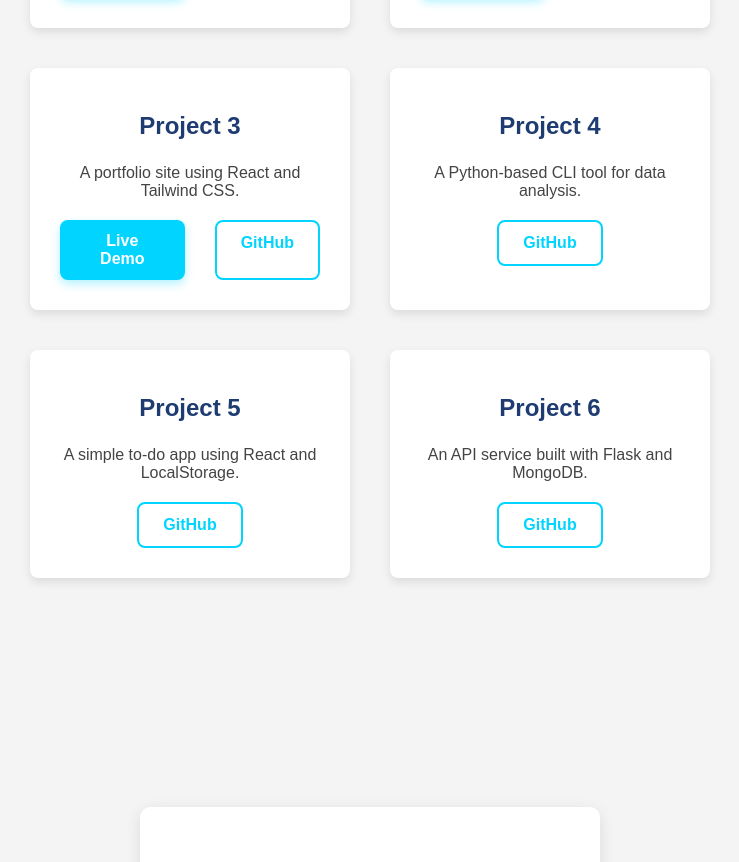
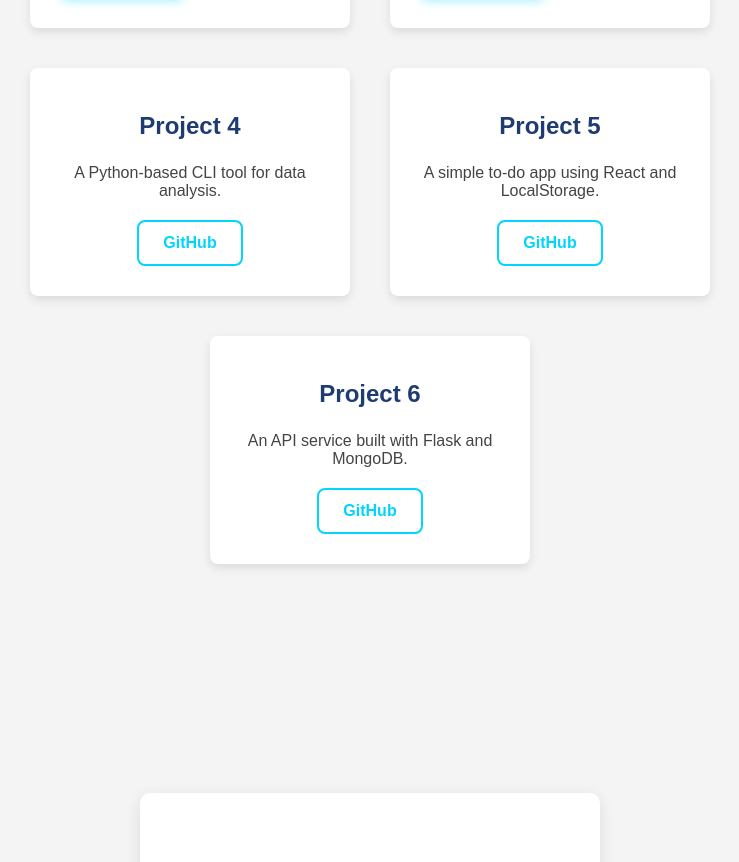
Before and after one commit to hamzas4011/personal-website, a React (Vite) app: page / in a window 1280 px wide. Shown: the part 1792-2654 px from the top of the page, without its empty margins (270-1009 px from the left). Built offline with nearby package versions, Linux system fonts and the light colour scheme.

Commit message:
update projectsData

```diff
--- a/src/projectsData.js
+++ b/src/projectsData.js
@@ -4,20 +4,14 @@ const projects = [
     {
       name: "Project 1",
       description: "A cool web app built with React and Node.js.",
-      liveLink: "https://project1.vercel.app",
-      githubLink: "https://github.com/username/project1",
+      liveLink: "https://coffee-shop-ivory-seven.vercel.app",
+      githubLink: "https://github.com/hamzas4011/coffee-shop",
     },
     {
       name: "Project 2",
       description: "An e-commerce site made with Next.js and Firebase.",
-      liveLink: "https://project2.vercel.app",
-      githubLink: "https://github.com/username/project2",
-    },
-    {
-      name: "Project 3",
-      description: "A portfolio site using React and Tailwind CSS.",
-      liveLink: "https://project3.vercel.app",
-      githubLink: "https://github.com/username/project3",
+      liveLink: "https://calculator-app-two-beta.vercel.app/",
+      githubLink: "https://github.com/hamzas4011/calculator-app",
     },
     {
       name: "Project 4",
--- a/src/styles/Projects.css
+++ b/src/styles/Projects.css
@@ -46,7 +46,6 @@
     margin-bottom: 10px;
   }
 
-  /* Buttons */
   .project-links {
     display: flex;
     justify-content: center;
```
